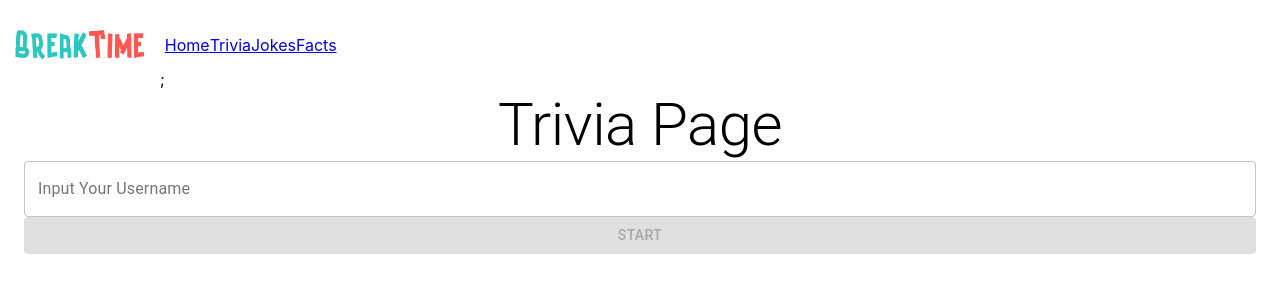
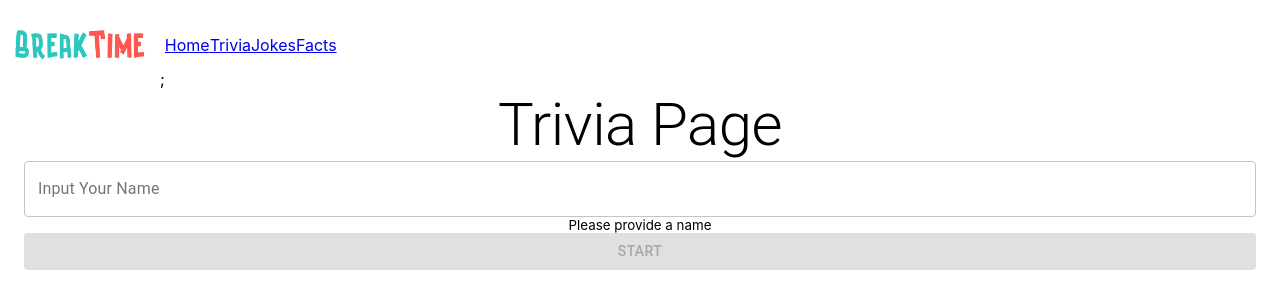
Before and after one commit to dianacg93/BreakTime, a React (Create React App) app: page /trivia in a window 1280 px wide. Shown: the top 308 px of the page. Built offline with nearby package versions, Linux system fonts and the light colour scheme.

Commit message:
adding validation to username button

```diff
--- a/src/components/trivia/TriviaPageView.jsx
+++ b/src/components/trivia/TriviaPageView.jsx
@@ -2,11 +2,13 @@ import TriviaQuestionList from './TriviaQuestionList'
 import {Grid, Container, Button, Typography, TextField, FormControl} from '@material-ui/core';
 import './trivia.css'
 
-const Trivia = ({state, handleUserName, handleSubmit, handleChangeQuestion, handleUserChoice, playAgain, userAnswer, isError}) => {
+const Trivia = ({state, handleUserName, handleSubmit, handleChangeQuestion, handleUserChoice, playAgain, userAnswer, isDisabled}) => {
     const {gameStarted, gameEnded, trivia, questionIndex, userName, score} = state.trivia;
-    console.log(state.trivia)
     return (
-        <Grid>
+        <Grid container
+        direction="column"
+        justify="center"
+        alignItems="center">
             <Container align="center" >
             {!gameStarted ?
                  <div className="trivia-container">
@@ -14,9 +16,9 @@ const Trivia = ({state, handleUserName, handleSubmit, handleChangeQuestion, hand
                     <form className="trivia-user-form">
 
                     <FormControl>
-                        <TextField onChange={handleUserName} id="username-input" label="Input Your Username" variant="outlined"/>
-                        {isError ? <span>Please provide a name</span>: null}
-                    <Button disabled={!isError} onClick={handleSubmit} variant="contained" color="primary"> Start </Button>
+                        <TextField onChange={handleUserName} id="username-input" label="Input Your Name" variant="outlined"/>
+                        {isDisabled ? <small>Please provide a name</small>: null}
+                    <Button disabled={isDisabled} onClick={handleSubmit} variant="contained" color="primary"> Start </Button>
                     </FormControl>
                     </form>
                 </div>
@@ -29,12 +31,13 @@ const Trivia = ({state, handleUserName, handleSubmit, handleChangeQuestion, hand
                 handleChangeQuestion={handleChangeQuestion}
                 handleUserChoice={handleUserChoice}
                 userAnswer={userAnswer}
+                isDisabled={isDisabled}
                 />
             :
             null}
             {gameEnded ?
             <Container>
-                <p> {{score} > 0 ? `Great job ${userName}!` : `Try Again!`} </p>
+                {score > 0 ? <p> Great job {userName}!</p> : <p>Try Again {userName}!</p>}
                 <p>Score: {score}</p>
                 <Button onClick={playAgain}>Play Again</Button>
             </Container>
--- a/src/components/trivia/TriviaQuestionInfo.jsx
+++ b/src/components/trivia/TriviaQuestionInfo.jsx
@@ -1,10 +1,12 @@
+import './trivia.css'
+
 const TriviaQuestionInfo = ({option, handleUserChoice, isChecked}) => {
 
     return (
-        <>
+        <div>
             <input onChange={handleUserChoice} type="radio" value={option} checked={isChecked} />
-            <label htmlFor="option">{option}</label> <br/>
-        </>
+            <label htmlFor="option">{option}</label> <br/><br/>
+        </div>
     )
 }
 export default TriviaQuestionInfo;
--- a/src/components/trivia/TriviaQuestionList.jsx
+++ b/src/components/trivia/TriviaQuestionList.jsx
@@ -1,27 +1,32 @@
 import TriviaQuestionInfo from './TriviaQuestionInfo'
-import {Grid, Container, Button, FormControl} from '@material-ui/core';
-const TriviaQuestionList = ({trivia, questionIndex, userAnswer, handleChangeQuestion, handleUserChoice}) => {
+import {Grid, Container, Button, FormControl, Typography} from '@material-ui/core';
+import './trivia.css'
+
+const TriviaQuestionList = ({trivia, questionIndex, userAnswer, handleChangeQuestion, handleUserChoice, isDisabled}) => {
     const options = [...trivia[questionIndex].incorrect_answers, trivia[questionIndex].correct_answer]
 
-    options.sort(() => Math.random() - 0.5)
+    // options.sort(() => Math.random() - 0.5)
 
     return (
         <Grid>
             <Container>
                 <FormControl>
-                    <p>{trivia[questionIndex].question}</p>
-                    <p>{trivia[questionIndex].category}</p>
-                    <p>{trivia[questionIndex].difficulty}</p>
+                    <Typography variant="h5">{trivia[questionIndex].question}</Typography>
+                    <div style={{display:"flex", justifyContent:"space-around"}}>
+                        <p><strong>{trivia[questionIndex].category}</strong></p>
+                        <p><strong>{trivia[questionIndex].difficulty}</strong></p>
+                    </div>
                     {
                         options.map((option, i) => {
                             return <TriviaQuestionInfo
                             key={i}
                             option={option}
                             isChecked={userAnswer === option}
-                            handleUserChoice={handleUserChoice}/>
+                            handleUserChoice={handleUserChoice}
+                            />
                         })
                     }
-                    <Button onClick={handleChangeQuestion}>Next</Button>
+                    <Button disabled={isDisabled} onClick={handleChangeQuestion}>Next</Button>
                 </FormControl>
             </Container>
         </Grid>
--- a/src/pages/TriviaPage.jsx
+++ b/src/pages/TriviaPage.jsx
@@ -22,14 +22,14 @@ const TriviaPage = () => {
 
   const [userName, setUserName] = useState("")
   const [userAnswer, setUserAnswer] = useState("")
-  const [isError, setIsError] = useState(false)
+  const [isDisabled, setIsDisabled] = useState(true)
 
   const handleUserName = (e) => {
     if(e.target.value) {
       setUserName(e.target.value);
-      setIsError(false)
+      setIsDisabled(false)
     } else {
-      setIsError(true)
+      setIsDisabled(true)
     }
   }
 
@@ -48,9 +48,9 @@ const TriviaPage = () => {
   const handleUserChoice = (e) => {
     if (e.target.value) {
       setUserAnswer(e.target.value)
-      setIsError(false)
+      setIsDisabled(true)
     } else {
-      setIsError(true)
+      setIsDisabled(false)
     }
   }
 
@@ -97,7 +97,7 @@ const TriviaPage = () => {
               handleChangeQuestion={handleChangeQuestion}
               playAgain={playAgain}
               userAnswer={userAnswer}
-              isError={isError}
+              isDisabled={isDisabled}
             />
   }
 
```
Also changed, not shown: src/components/jokes/jokes.css (added).
